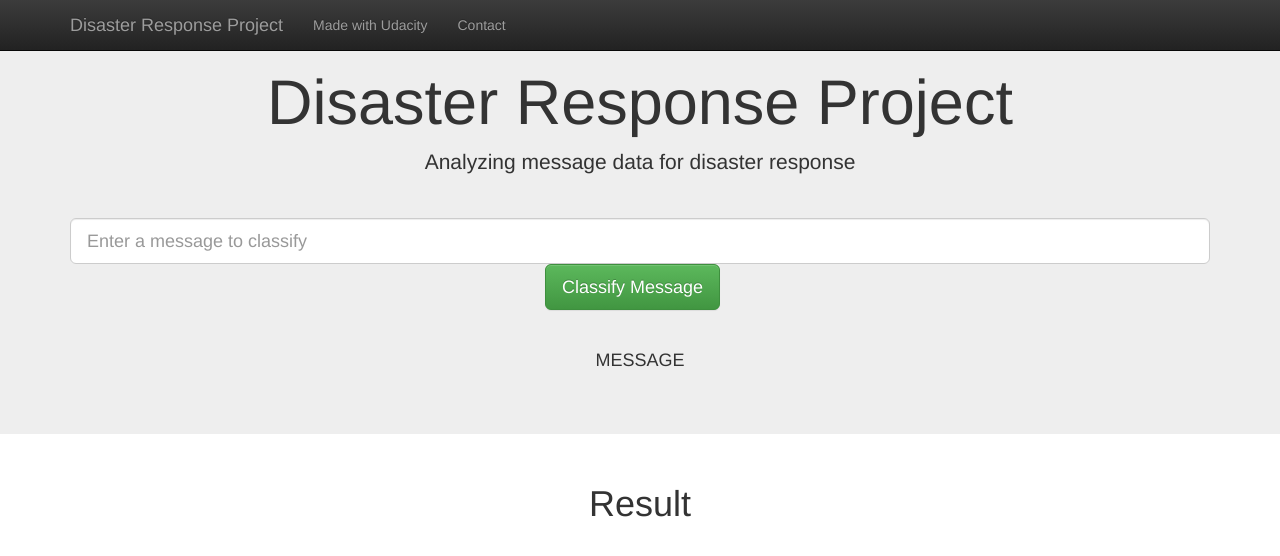
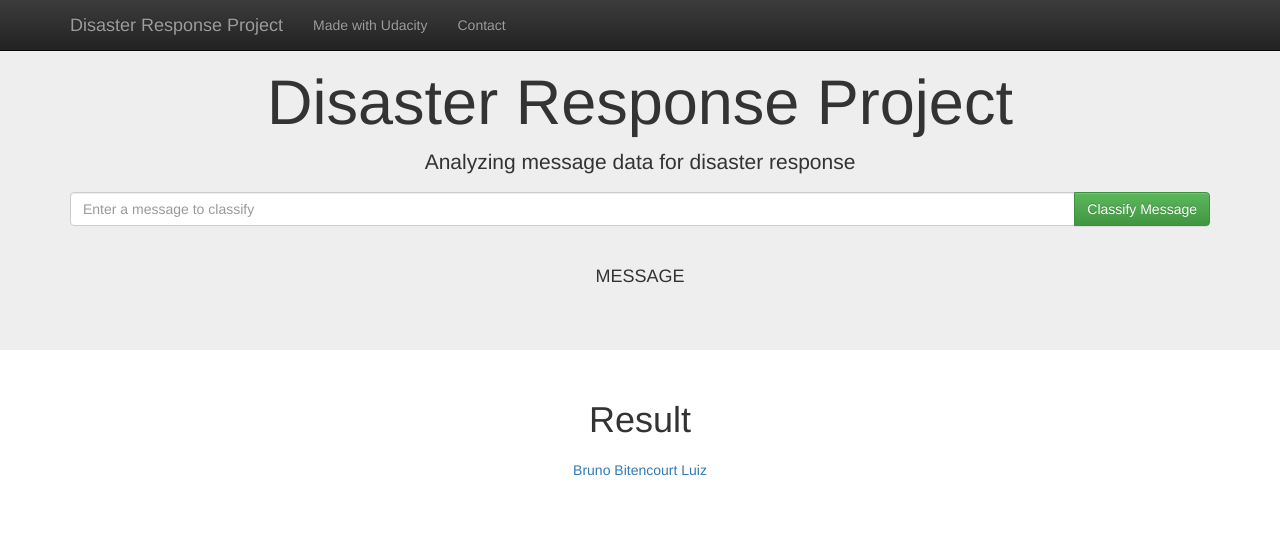
Before and after one commit to brunowdev/disaster-response, a Flask app: template app/templates/go.html in a window 1280 px wide. Shown: the top 556 px of the page. Run offline with Flask 2, Linux system fonts and the light colour scheme; the template is opened without the code that fills it, so the values that code supplies are empty; parts of the project's set-up code (start-up, migrations or seed data) failed here and were passed over; some libraries are stand-ins or nearby versions.

Commit message:
Improve UI to add more charts

```diff
--- a/app/templates/master.html
+++ b/app/templates/master.html
@@ -34,17 +34,19 @@
 
 
 <div class="jumbotron">
+
     <div class="container">
         <h1 class="text-center">Disaster Response Project</h1>
         <p class="text-center">Analyzing message data for disaster response</p>
-        <hr />
 
         <div class="row">
-            <div class="col-lg-12 form-group-lg">
+            <div class="col-lg-12">
                 <form action="/go" method="get">
+                    <div class="input-group">
                         <input type="text" class="form-control form-control-lg" name="query" placeholder="Enter a message to classify">
-                    <div class="col-lg-offset-5">
-                        <button type="submit" class="btn btn-lg btn-success">Classify Message</button>
+                        <span class="input-group-btn">
+                            <button class="btn btn-success" type="submit">Classify Message</button>
+                        </span>
                     </div>
                 </form>
             </div>
@@ -55,15 +57,24 @@
     </div>
 </div>
 
-<div class="container">
+    <main role="main" class="container-fluid" >
         {% block content %}
         <div class="page-header">
             <h1 class="text-center">Overview of Training Dataset</h1>
         </div>
         {% endblock %}
 
+    </main>
+
+    <div class="container-fluid">
         {% for id in ids %}
-        <div id="{{id}}"></div>
+        <div class="row">
+            <div class="col-md-12 grid-margin stretch-card">
+                <div class="card">
+                <div id="{{id}}" class="card-body"></div>
+                </div>
+            </div>
+        </div>
         {% endfor %}
     </div>
 
@@ -72,10 +83,18 @@
         const graphs = {{graphJSON | safe}};
         const ids = {{ids | safe}};
         for(let i in graphs) {
-        Plotly.plot(ids[i], graphs[i].data, graphs[i].layout);
+            Plotly.plot(ids[i], graphs[i].data, graphs[i].layout, {responsive: true});
         }
     </script>
     {% endif %}
 
+    <footer class="page-footer font-small blue">
+
+        <div class="footer-copyright text-center py-3">
+            <a href="#"> Bruno Bitencourt Luiz</a>
+        </div>
+
+    </footer>
+
 </body>
 </html>
```
Lines whose indentation alone changed are shown as unchanged.
